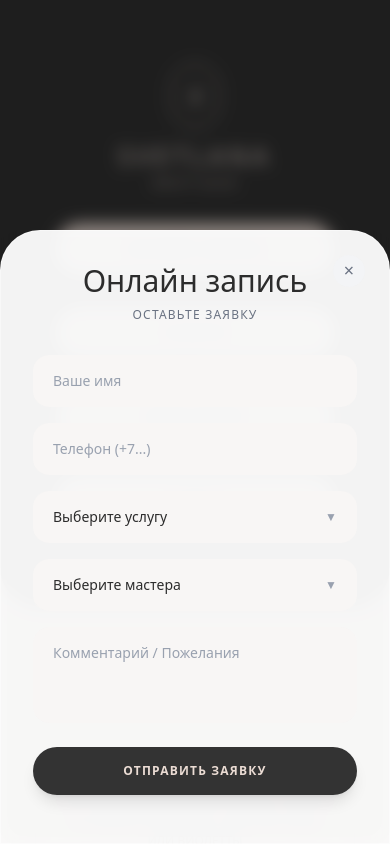
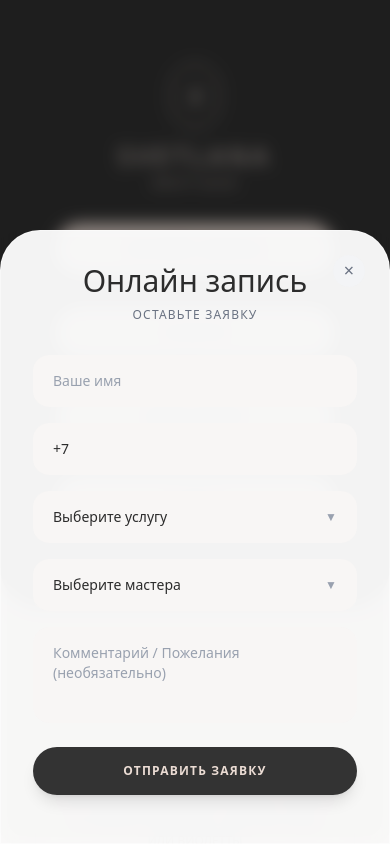
Before and after one commit to Vadimktv/svetlanasalon, a Next.js app: page / in a window 390 px wide. Both pictures are taken after a click on the button "ОНЛАЙН ЗАПИСЬ". Shown: the top 844 px of the page. Built offline with nearby package versions, Linux system fonts and the light colour scheme; a web font is replaced by a local one.

Commit message:
Add +7 auto-formatting to phone input

```diff
--- a/src/app/page.tsx
+++ b/src/app/page.tsx
@@ -51,8 +51,24 @@ function Accordion({ title, children }: { title: string, children: React.ReactNo
 
 function BookingModal({ isOpen, onClose }: { isOpen: boolean, onClose: () => void }) {
   const [status, setStatus] = useState('');
+  const [phone, setPhone] = useState('+7 ');
 
   if (!isOpen) return null;
+
+  const handlePhoneChange = (e: React.ChangeEvent<HTMLInputElement>) => {
+    let val = e.target.value;
+    // Ensure it always starts with +7
+    if (!val.startsWith('+7')) {
+      if (val.startsWith('8')) {
+        val = '+7 ' + val.slice(1);
+      } else if (val.startsWith('7')) {
+        val = '+7 ' + val.slice(1);
+      } else {
+        val = '+7 ' + val.replace(/\+7/g, '');
+      }
+    }
+    setPhone(val);
+  };
 
   const handleSubmit = async (e: React.FormEvent<HTMLFormElement>) => {
     e.preventDefault();
@@ -69,7 +85,11 @@ function BookingModal({ isOpen, onClose }: { isOpen: boolean, onClose: () => voi
       const result = await res.json();
       if (result.success) {
         setStatus('Заявка успешно отправлена!');
-        setTimeout(onClose, 2000);
+        setTimeout(() => {
+          onClose();
+          setStatus('');
+          setPhone('+7 ');
+        }, 2000);
       } else {
         setStatus('Ошибка отправки.');
       }
@@ -98,7 +118,7 @@ function BookingModal({ isOpen, onClose }: { isOpen: boolean, onClose: () => voi
             <input type="text" name="name" placeholder="Ваше имя" required className="w-full bg-[#f8f6f5] border-0 rounded-2xl px-5 py-4 text-sm focus:outline-none focus:ring-2 focus:ring-[#a8a39d]/50 transition-all text-[#2c2c2c] placeholder:text-gray-400"/>
           </div>
           <div className="relative">
-            <input type="tel" name="phone" placeholder="Телефон (+7...)" required className="w-full bg-[#f8f6f5] border-0 rounded-2xl px-5 py-4 text-sm focus:outline-none focus:ring-2 focus:ring-[#a8a39d]/50 transition-all text-[#2c2c2c] placeholder:text-gray-400"/>
+            <input type="tel" name="phone" value={phone} onChange={handlePhoneChange} placeholder="Телефон (+7...)" required className="w-full bg-[#f8f6f5] border-0 rounded-2xl px-5 py-4 text-sm focus:outline-none focus:ring-2 focus:ring-[#a8a39d]/50 transition-all text-[#2c2c2c] placeholder:text-gray-400"/>
           </div>
 
           <div className="relative">
@@ -121,7 +141,7 @@ function BookingModal({ isOpen, onClose }: { isOpen: boolean, onClose: () => voi
             <div className="absolute right-5 top-1/2 -translate-y-1/2 pointer-events-none text-gray-400 text-xs">▼</div>
           </div>
 
-          <textarea name="comment" placeholder="Комментарий / Пожелания" className="w-full bg-[#f8f6f5] border-0 rounded-2xl px-5 py-4 text-sm focus:outline-none focus:ring-2 focus:ring-[#a8a39d]/50 transition-all text-[#2c2c2c] placeholder:text-gray-400 resize-none h-24"></textarea>
+          <textarea name="comment" placeholder="Комментарий / Пожелания (необязательно)" className="w-full bg-[#f8f6f5] border-0 rounded-2xl px-5 py-4 text-sm focus:outline-none focus:ring-2 focus:ring-[#a8a39d]/50 transition-all text-[#2c2c2c] placeholder:text-gray-400 resize-none h-24"></textarea>
 
           <button type="submit" className="w-full bg-[#333333] text-[#ebdcd4] py-4 rounded-full font-bold tracking-widest text-xs uppercase hover:bg-black transition-colors shadow-lg mt-2">
             {status || 'ОТПРАВИТЬ ЗАЯВКУ'}
```
